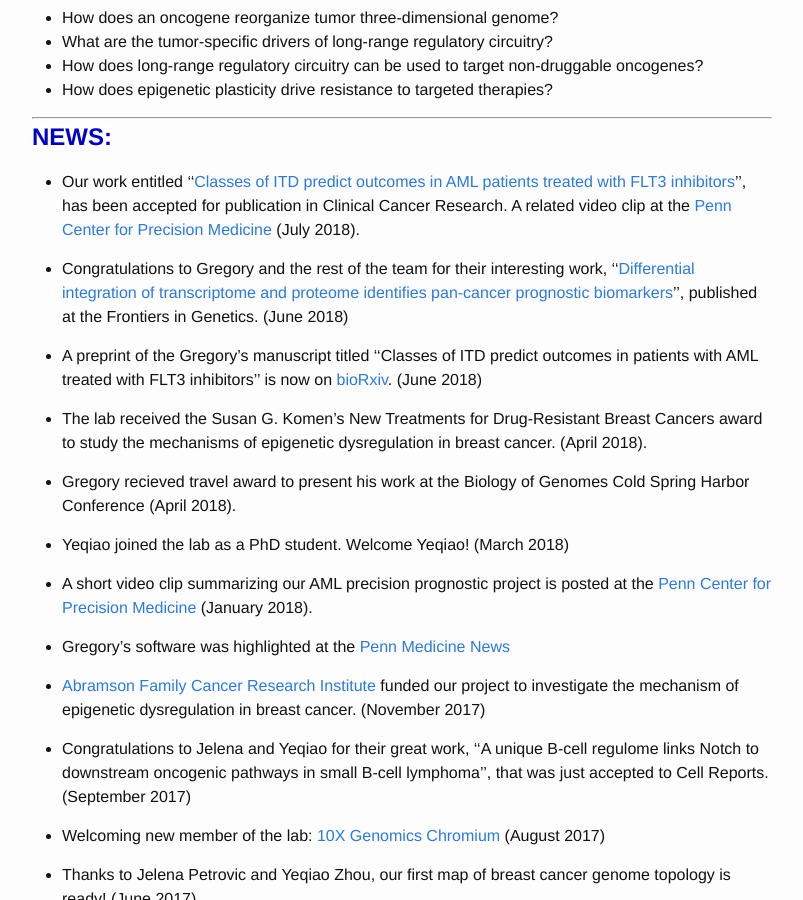
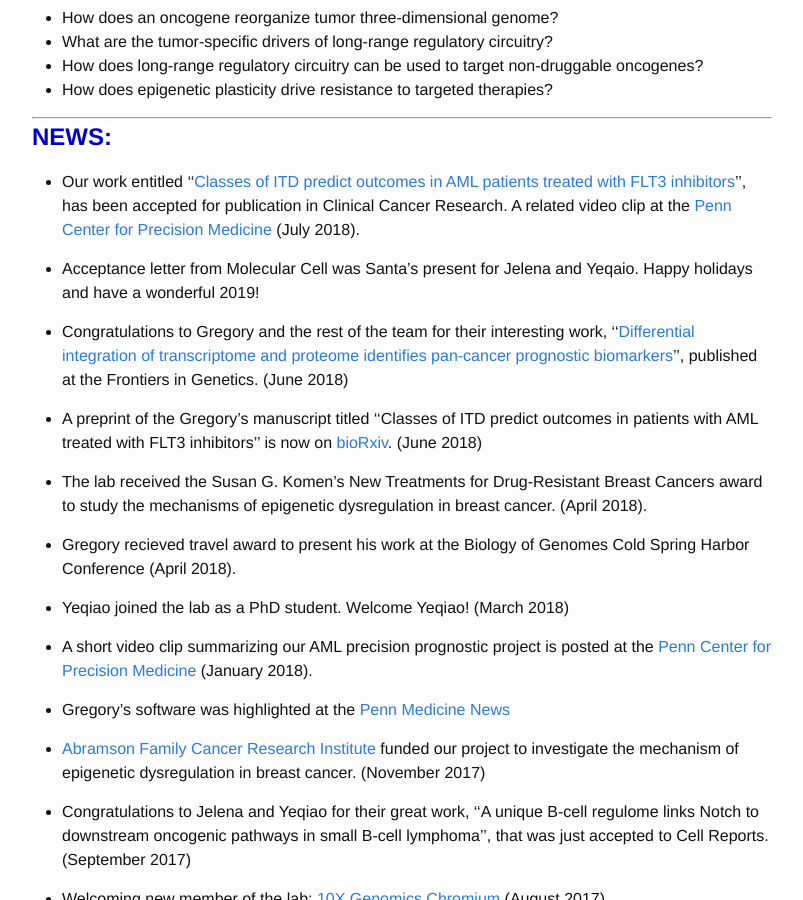
Before and after one commit to faryabib/faryabib.github.io, a Jekyll site: the page built from index.md, in a window 1280 px wide and 900 px high, scrolled down 763 px. Shown: the whole window, without its empty margins (238-1041 px from the left). Built offline with Jekyll 4.4.1, drawn with Linux system fonts in a browser that asks for light colours.

Commit message:
Update index.md

```diff
--- a/index.md
+++ b/index.md
@@ -23,6 +23,8 @@ Rotation Projects:
 ----
 <strong><span style="font-size: 1.5em; font-weight: bold; color: #0000cc; background-color: #ffffff">NEWS:</span><strong>
 + Our work entitled ''[Classes of ITD predict outcomes in AML patients treated with FLT3 inhibitors](http://clincancerres.aacrjournals.org/content/early/2018/09/01/1078-0432.CCR-18-0655)'', has been accepted for publication in Clinical Cancer Research. A related video clip at the [Penn Center for Precision Medicine](https://www.youtube.com/watch?v=vqLXfHXP98A&index=20&list=PLRGEsZTjjo8mLReT4vqHU6cc_d4hn46GV) (July 2018).
+
++ Acceptance letter from Molecular Cell was Santa's present for Jelena and Yeqaio. Happy holidays and have a wonderful 2019!
 
 + Congratulations to Gregory and the rest of the team for their interesting work, ''[Differential integration of transcriptome and proteome identifies pan-cancer prognostic biomarkers](https://goo.gl/pvZ4Dn)'', published at the Frontiers in Genetics. (June 2018)
 
```
